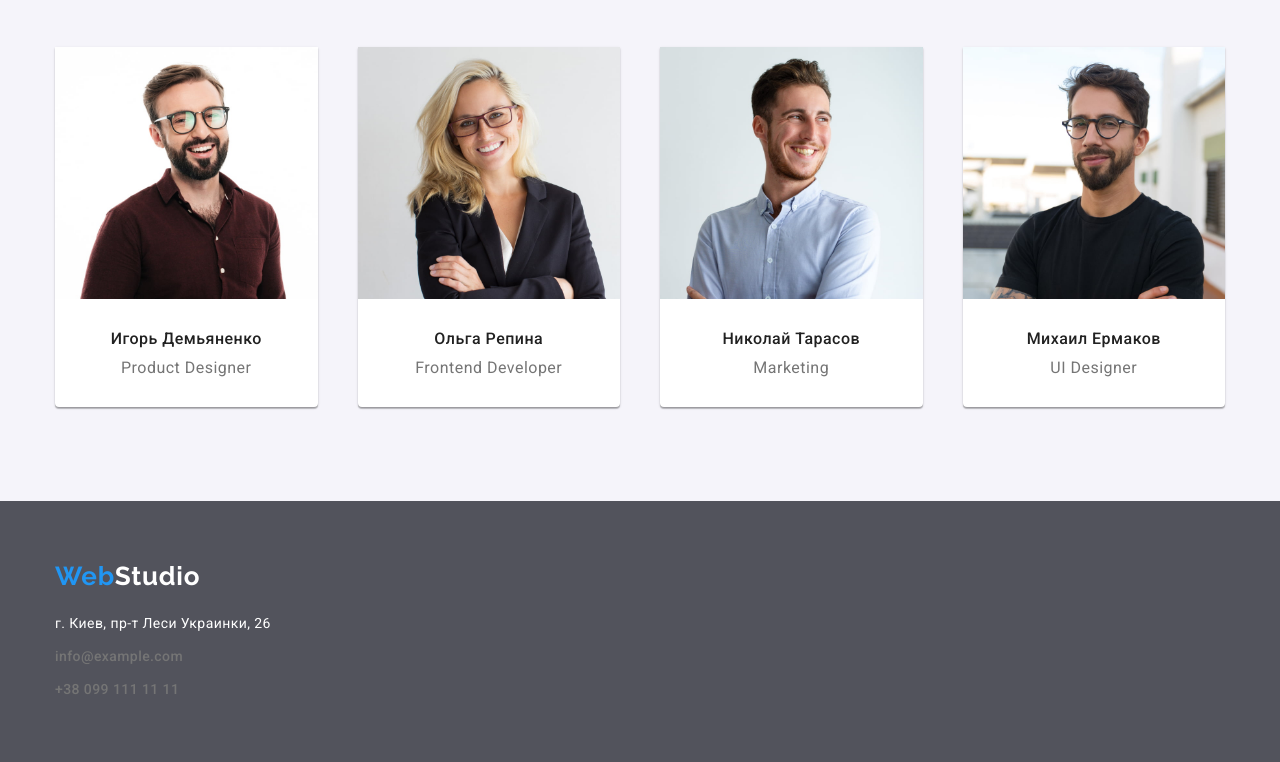
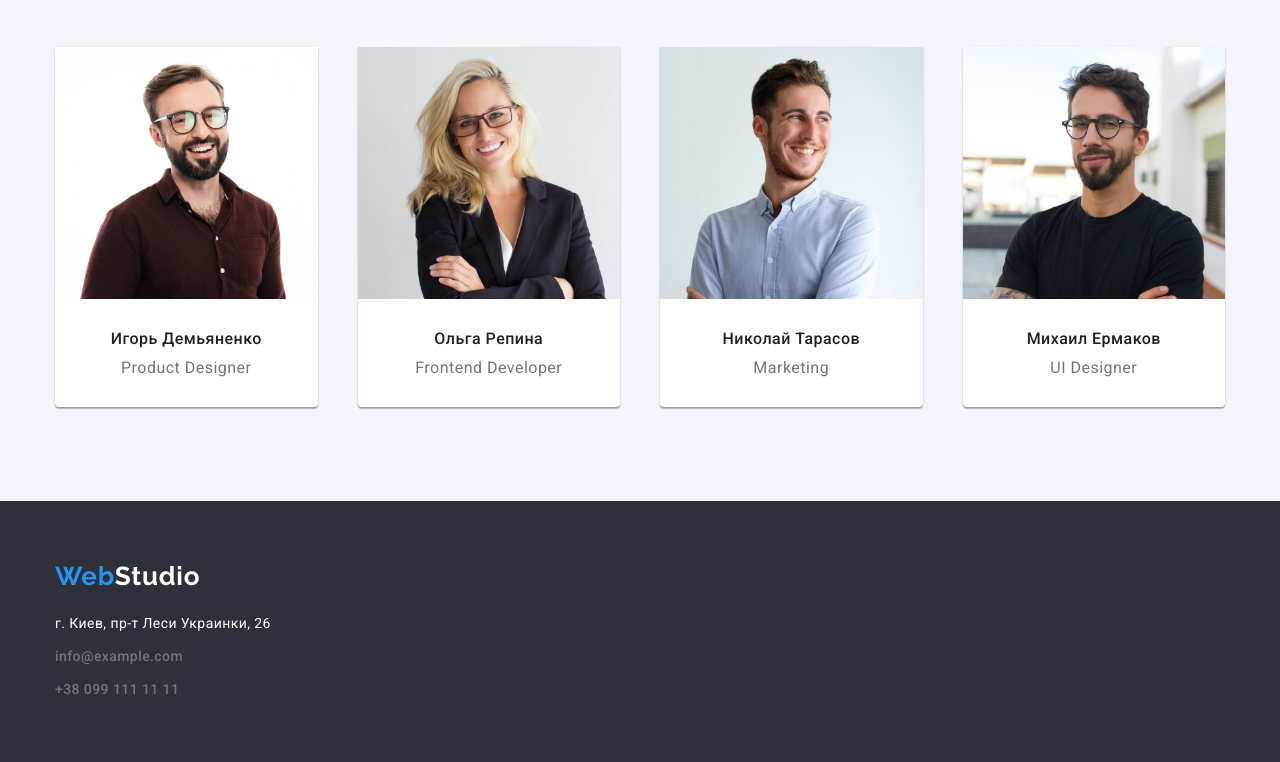
Before and after one commit to 1leha/goit-markup-hw-03, a plain HTML site: page index.html in a window 1280 px wide. Shown: the part 1569-2331 px from the top of the page. Drawn offline with nearby package versions, Linux system fonts and the light colour scheme.

Commit message:
правит цвет футера

```diff
--- a/css/styles.css
+++ b/css/styles.css
@@ -4,7 +4,7 @@
   --color-primary: #212121;
   --color-secondary: #757575;
   --color-third: #f5f4fa;
-  --color-fourth: #52535c;
+  --color-fourth: #2f303a;
   --color-cards-portfolio: #eee;
   --color-white: #ffffff;
   --color-white60: rgba(250, 255, 255, 0.6);
```
